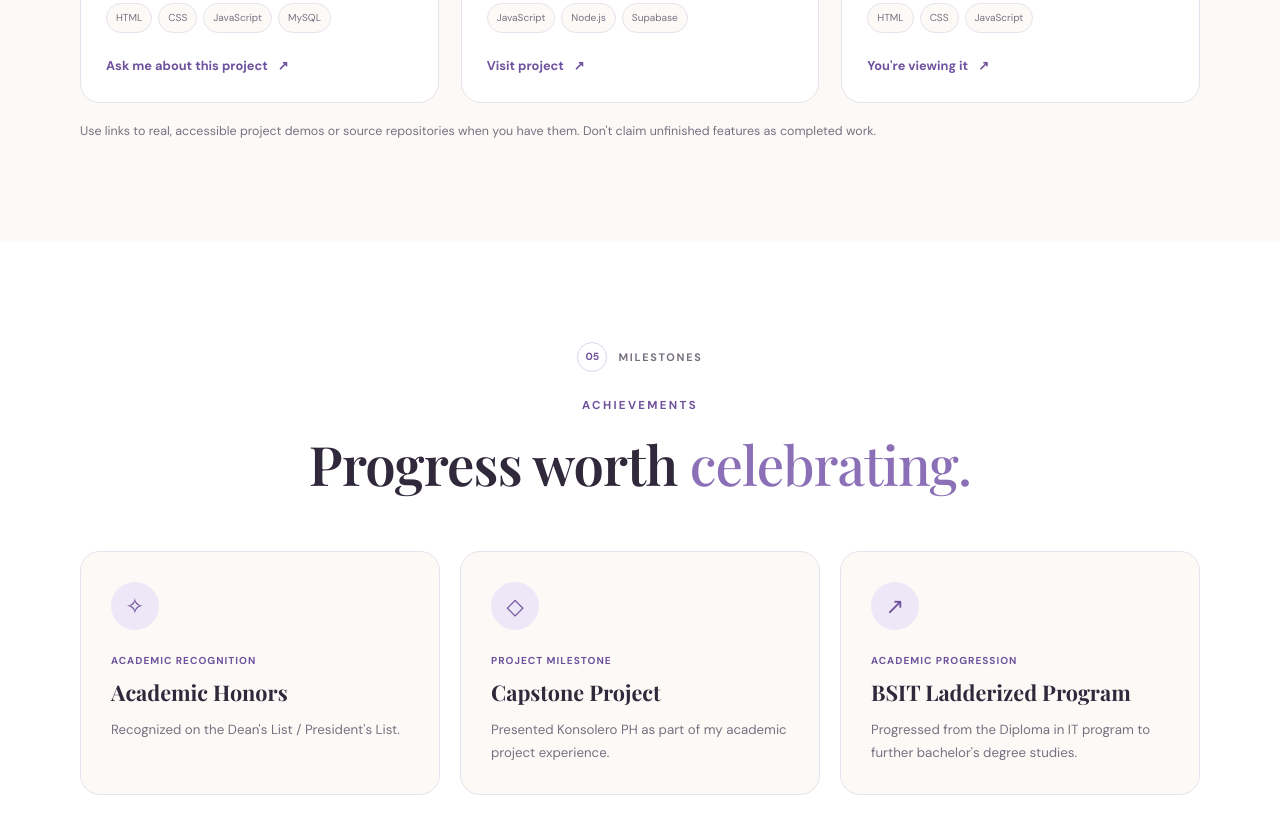
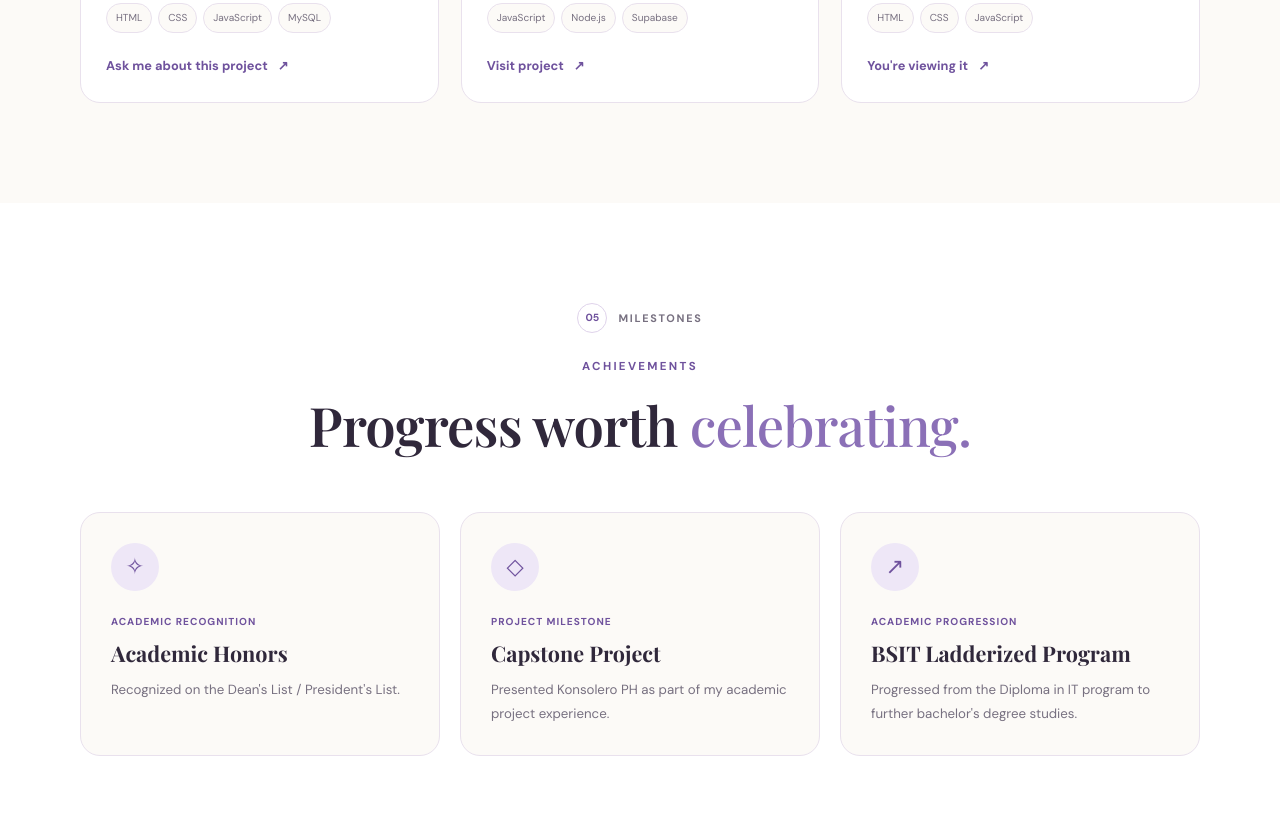
Before and after one commit to juliaedoria/Portfolio, a plain HTML site: page index.html in a window 1280 px wide. Shown: the part 4120-4953 px from the top of the page. Drawn offline with nearby package versions, Linux system fonts and the light colour scheme.

Commit message:
Remove another visible comment.

```diff
--- a/index.html
+++ b/index.html
@@ -357,11 +357,6 @@
                         </div>
                     </article>
                 </div>
-                <p class="small-note">
-                    Use links to real, accessible project demos or source
-                    repositories when you have them. Don't claim unfinished
-                    features as completed work.
-                </p>
             </div>
         </section>
 
```
